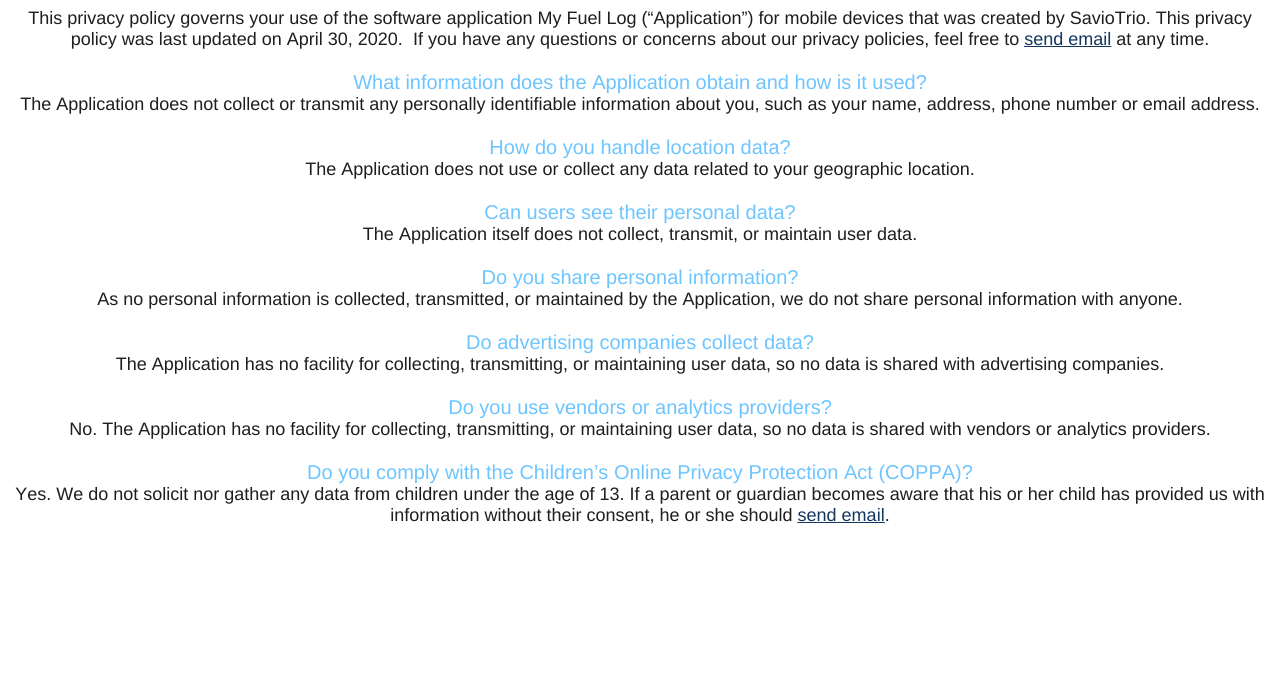
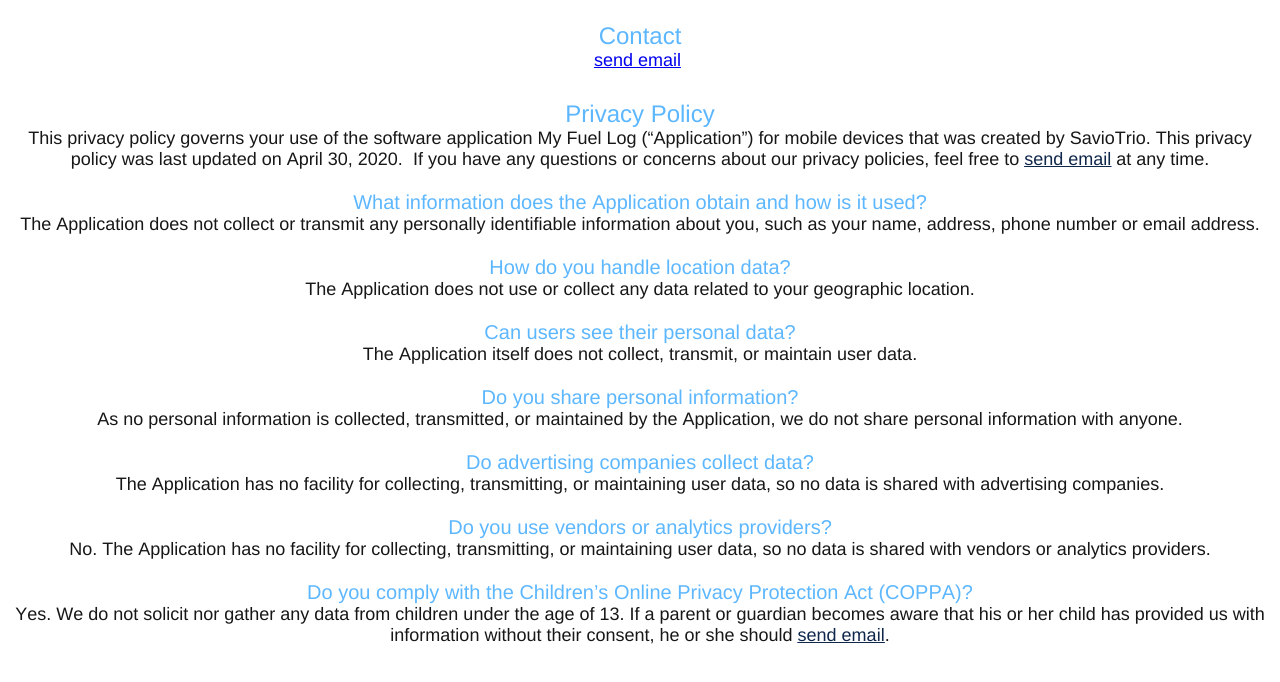
Before and after one commit to saviotrio/saviotrio.github.io, a plain HTML site: page index.html in a window 1280 px wide. Drawn offline with Linux system fonts and the light colour scheme.

Commit message:
Update index.html
Added contact info

```diff
--- a/index.html
+++ b/index.html
@@ -7,41 +7,52 @@
   <meta name="Generator" content="Cocoa HTML Writer">
   <meta name="CocoaVersion" content="1894.4">
   <style type="text/css">
-    p.p1 {margin: 0.0px 0.0px 0.0px 0.0px; text-align: center; font: 18.0px Helvetica; color: #1e1e1e; -webkit-text-stroke: #1e1e1e}
-    p.p2 {margin: 0.0px 0.0px 0.0px 0.0px; text-align: center; font: 20.0px Helvetica; color: #6dc5ff; -webkit-text-stroke: #000000}
+    p.p1 {margin: 0.0px 0.0px 0.0px 0.0px; font: 12.0px Helvetica; min-height: 14.0px}
+    p.p2 {margin: 0.0px 0.0px 0.0px 0.0px; text-align: center; font: 24.0px Helvetica; color: #5db7ff; -webkit-text-stroke: #000000}
+    p.p3 {margin: 0.0px 0.0px 0.0px 0.0px; text-align: center; font: 18.0px Helvetica; color: #10274c; -webkit-text-stroke: #10274c}
+    p.p4 {margin: 0.0px 0.0px 0.0px 0.0px; text-align: center; font: 24.0px Helvetica; color: #5db7ff; -webkit-text-stroke: #000000; min-height: 29.0px}
+    p.p5 {margin: 0.0px 0.0px 0.0px 0.0px; text-align: center; font: 18.0px Helvetica; color: #171717; -webkit-text-stroke: #171717}
+    p.p6 {margin: 0.0px 0.0px 0.0px 0.0px; text-align: center; font: 20.0px Helvetica; color: #5db7ff; -webkit-text-stroke: #000000}
     span.s1 {font-kerning: none}
-    span.s2 {text-decoration: underline ; font-kerning: none; color: #13365f; -webkit-text-stroke: 0px #13365f}
+    span.s2 {text-decoration: underline ; font-kerning: none}
+    span.s3 {font-kerning: none; color: #171717; -webkit-text-stroke: 0px #171717}
+    span.s4 {font: 18.0px Helvetica; text-decoration: underline ; font-kerning: none; color: #10274c; -webkit-text-stroke: 0px #10274c}
   </style>
 </head>
 <body>
-<p class="p1"><span class="s1">This privacy policy governs your use of the software application My Fuel Log (“Application”) for mobile devices that was created by SavioTrio. This privacy policy was last updated on April 30, 2020.<span class="Apple-converted-space">  </span>If you have any questions or concerns about our privacy policies, feel free to <a href="mailto:%20saviosignature@gmail.com"><span class="s2">send email</span></a> at any time.</span></p>
-<p class="p1"><span class="s1"><br>
+<p class="p1"><br></p>
+<p class="p2"><span class="s1">Contact</span></p>
+<p class="p3"><span class="s2"><a href="mailto:%20saviosignature@gmail.com">send email</a></span><span class="s3"><span class="Apple-converted-space"> </span></span></p>
+<p class="p4"><span class="s1"></span><br></p>
+<p class="p2"><span class="s1">Privacy Policy</span></p>
+<p class="p5"><span class="s1">This privacy policy governs your use of the software application My Fuel Log (“Application”) for mobile devices that was created by SavioTrio. This privacy policy was last updated on April 30, 2020.<span class="Apple-converted-space">  </span>If you have any questions or concerns about our privacy policies, feel free to <a href="mailto:%20saviosignature@gmail.com"><span class="s4">send email</span></a> at any time.</span></p>
+<p class="p5"><span class="s1"><br>
 </span></p>
-<p class="p2"><span class="s1">What information does the Application obtain and how is it used?</span></p>
-<p class="p1"><span class="s1">The Application does not collect or transmit any personally identifiable information about you, such as your name, address, phone number or email address.</span></p>
-<p class="p1"><span class="s1"><br>
+<p class="p6"><span class="s1">What information does the Application obtain and how is it used?</span></p>
+<p class="p5"><span class="s1">The Application does not collect or transmit any personally identifiable information about you, such as your name, address, phone number or email address.</span></p>
+<p class="p5"><span class="s1"><br>
 </span></p>
-<p class="p2"><span class="s1">How do you handle location data?</span></p>
-<p class="p1"><span class="s1">The Application does not use or collect any data related to your geographic location.</span></p>
-<p class="p1"><span class="s1"><br>
+<p class="p6"><span class="s1">How do you handle location data?</span></p>
+<p class="p5"><span class="s1">The Application does not use or collect any data related to your geographic location.</span></p>
+<p class="p5"><span class="s1"><br>
 </span></p>
-<p class="p2"><span class="s1">Can users see their personal data?</span></p>
-<p class="p1"><span class="s1">The Application itself does not collect, transmit, or maintain user data.</span></p>
-<p class="p1"><span class="s1"><br>
+<p class="p6"><span class="s1">Can users see their personal data?</span></p>
+<p class="p5"><span class="s1">The Application itself does not collect, transmit, or maintain user data.</span></p>
+<p class="p5"><span class="s1"><br>
 </span></p>
-<p class="p2"><span class="s1">Do you share personal information?</span></p>
-<p class="p1"><span class="s1">As no personal information is collected, transmitted, or maintained by the Application, we do not share personal information with anyone.</span></p>
-<p class="p1"><span class="s1"><br>
+<p class="p6"><span class="s1">Do you share personal information?</span></p>
+<p class="p5"><span class="s1">As no personal information is collected, transmitted, or maintained by the Application, we do not share personal information with anyone.</span></p>
+<p class="p5"><span class="s1"><br>
 </span></p>
-<p class="p2"><span class="s1">Do advertising companies collect data?</span></p>
-<p class="p1"><span class="s1">The Application has no facility for collecting, transmitting, or maintaining user data, so no data is shared with advertising companies.</span></p>
-<p class="p1"><span class="s1"><br>
+<p class="p6"><span class="s1">Do advertising companies collect data?</span></p>
+<p class="p5"><span class="s1">The Application has no facility for collecting, transmitting, or maintaining user data, so no data is shared with advertising companies.</span></p>
+<p class="p5"><span class="s1"><br>
 </span></p>
-<p class="p2"><span class="s1">Do you use vendors or analytics providers?</span></p>
-<p class="p1"><span class="s1">No. The Application has no facility for collecting, transmitting, or maintaining user data, so no data is shared with vendors or analytics providers.</span></p>
-<p class="p1"><span class="s1"><br>
+<p class="p6"><span class="s1">Do you use vendors or analytics providers?</span></p>
+<p class="p5"><span class="s1">No. The Application has no facility for collecting, transmitting, or maintaining user data, so no data is shared with vendors or analytics providers.</span></p>
+<p class="p5"><span class="s1"><br>
 </span></p>
-<p class="p2"><span class="s1">Do you comply with the Children’s Online Privacy Protection Act (COPPA)?</span></p>
-<p class="p1"><span class="s1">Yes. We do not solicit nor gather any data from children under the age of 13. If a parent or guardian becomes aware that his or her child has provided us with information without their consent, he or she should <a href="mailto:%20saviosignature@gmail.com"><span class="s2">send email</span></a>.</span></p>
+<p class="p6"><span class="s1">Do you comply with the Children’s Online Privacy Protection Act (COPPA)?</span></p>
+<p class="p5"><span class="s1">Yes. We do not solicit nor gather any data from children under the age of 13. If a parent or guardian becomes aware that his or her child has provided us with information without their consent, he or she should <a href="mailto:%20saviosignature@gmail.com"><span class="s4">send email</span></a>.</span></p>
 </body>
 </html>
```
